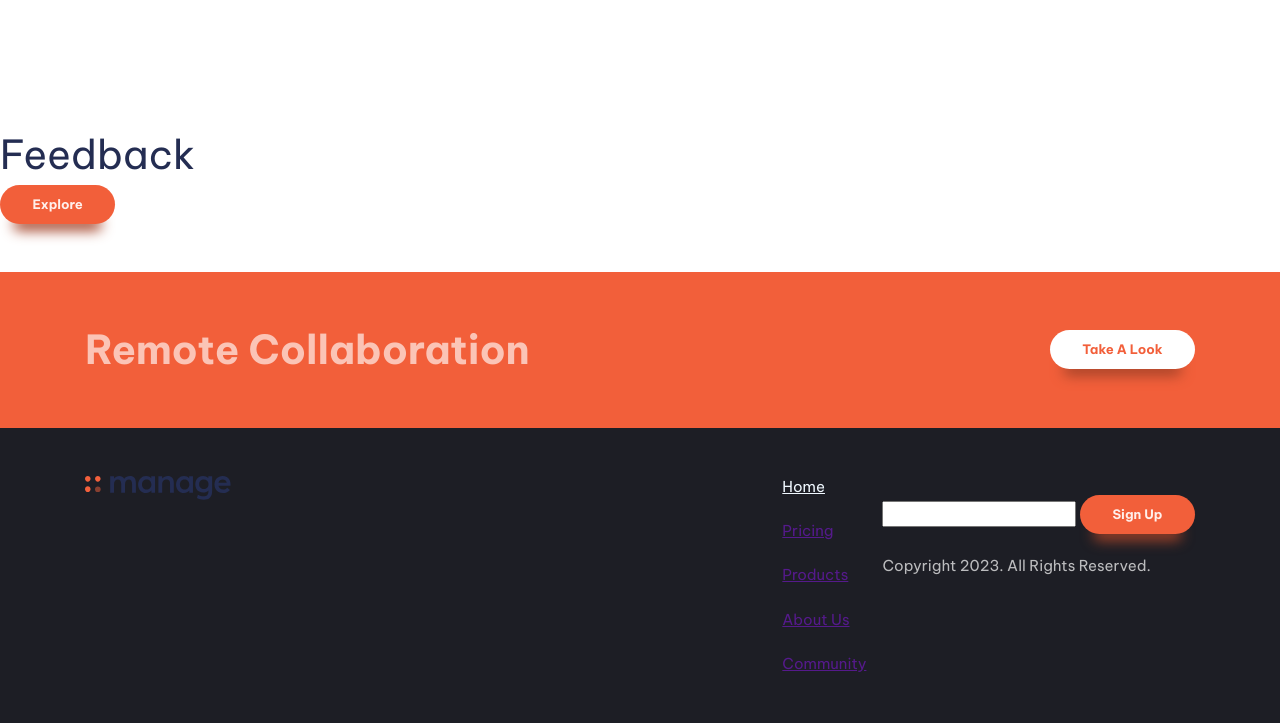
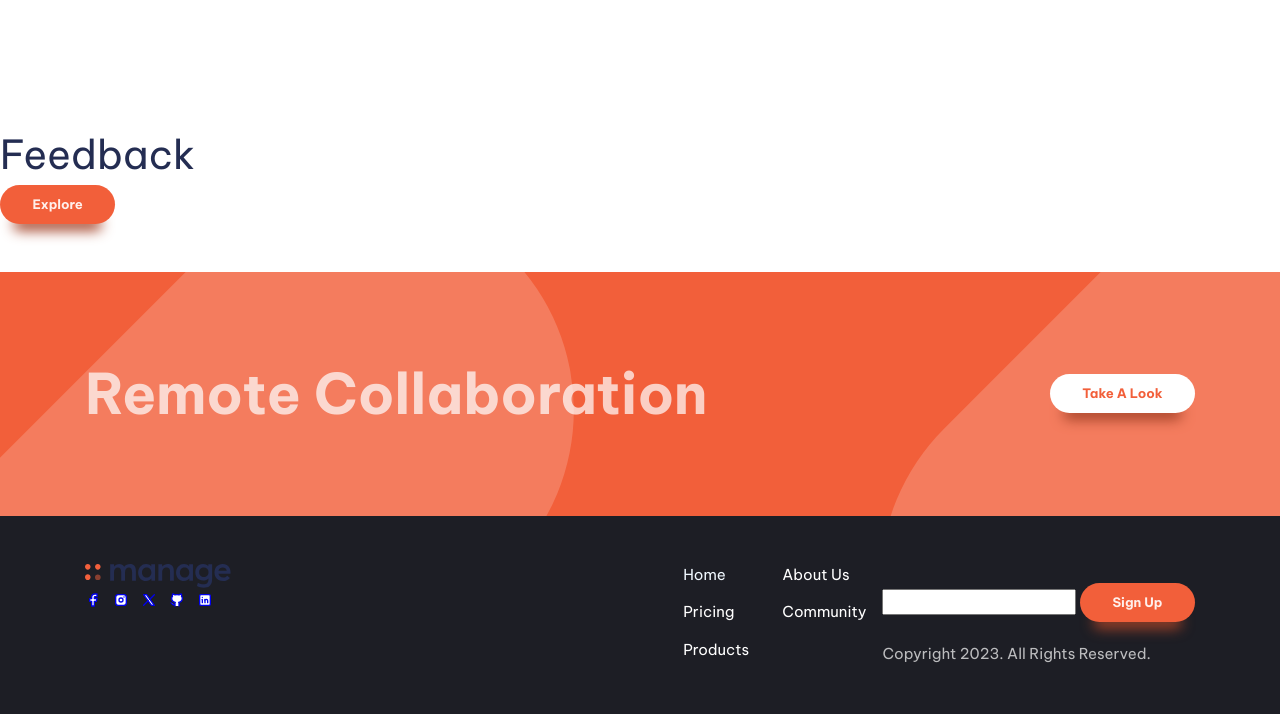
Before and after one commit to Britinogn/VITE-WEBSITE, a website built with Vite: page index.html in a window 1280 px wide. Shown: the part 1153-1876 px from the top of the page. Built offline with nearby package versions, Linux system fonts and the light colour scheme.

Commit message:
footer and icons

```diff
--- a/index.html
+++ b/index.html
@@ -147,15 +147,15 @@
 
       <!-- section for cta  -->
 
-      <section class="cta | bg-accent-400 text-accent-100 padding-block-700">
+      <section class="cta | padding-block-900 bg-accent-400 text-neutral-100 ">
         <div class="container">
 
           <div class="even-columns vertical-align-center">
             <div>
-              <p class="fs-secondary-heading fw-bold" data-width="wide">Remote Collaboration</p>
+              <p class="fs-primary-heading fw-bold" data-width="wide">Remote Collaboration</p>
             </div>
 
-            <div class="justify-self-end">
+            <div class="justify-self-end-md">
               <button class="button" data-type="inverted">Take A Look</button>
             </div>
 
@@ -175,19 +175,60 @@
           <div>
             <a href=""><img src="Images/logo.svg" alt="logo"></a>
 
-            <ul role="list" aria-label="Social Links">
-              <li><a aria-label="facebook"  href="#"></a></li>
-              <li><a aria-label="Instagram" href="#"></a></li>
-              <li><a aria-label="Twitter"   href="#"></a></li>
-              <li><a aria-label="Github"    href="#"></a></li>
-              <li><a aria-label="linkedin"  href="#"></a></li>
+            <ul role="list" aria-label="Social Links" class="social-list">
+
+              <li>
+                <a aria-label="facebook"  href="#">
+                  <svg xmlns="http://www.w3.org/2000/svg" class="social-icon icon-tabler icon-tabler-brand-facebook" width="24" height="24" viewBox="0 0 24 24" stroke-width="2" stroke="currentColor" fill="none" stroke-linecap="round" stroke-linejoin="round">
+                    <path stroke="none" d="M0 0h24v24H0z" fill="none"></path>
+                    <path d="M7 10v4h3v7h4v-7h3l1 -4h-4v-2a1 1 0 0 1 1 -1h3v-4h-3a5 5 0 0 0 -5 5v2h-3"></path>
+                  </svg>
+                  </a>
+              </li>
+
+
+              <li><a aria-label="Instagram" href="#">
+                <svg xmlns="http://www.w3.org/2000/svg" class="social-icon icon-tabler icon-tabler-brand-instagram" width="24" height="24" viewBox="0 0 24 24" stroke-width="2" stroke="currentColor" fill="none" stroke-linecap="round" stroke-linejoin="round">
+                  <path stroke="none" d="M0 0h24v24H0z" fill="none"></path>
+                  <path d="M4 4m0 4a4 4 0 0 1 4 -4h8a4 4 0 0 1 4 4v8a4 4 0 0 1 -4 4h-8a4 4 0 0 1 -4 -4z"></path>
+                  <path d="M12 12m-3 0a3 3 0 1 0 6 0a3 3 0 1 0 -6 0"></path>
+                  <path d="M16.5 7.5l0 .01"></path>
+               </svg>
+              </a></li>
+
+
+              <li><a aria-label="Twitter"   href="#">
+                <svg xmlns="http://www.w3.org/2000/svg" class="social-icon icon-tabler icon-tabler-brand-x" width="24" height="24" viewBox="0 0 24 24" stroke-width="2" stroke="currentColor" fill="none" stroke-linecap="round" stroke-linejoin="round">
+                  <path stroke="none" d="M0 0h24v24H0z" fill="none"></path>
+                  <path d="M4 4l11.733 16h4.267l-11.733 -16z"></path>
+                  <path d="M4 20l6.768 -6.768m2.46 -2.46l6.772 -6.772"></path>
+                </svg>
+              </a></li>
+
+              <li><a aria-label="Github"    href="#">
+                <svg xmlns="http://www.w3.org/2000/svg" class="social-icon icon-tabler icon-tabler-brand-github" width="24" height="24" viewBox="0 0 24 24" stroke-width="2" stroke="currentColor" fill="none" stroke-linecap="round" stroke-linejoin="round">
+                  <path stroke="none" d="M0 0h24v24H0z" fill="none"></path>
+                  <path d="M9 19c-4.3 1.4 -4.3 -2.5 -6 -3m12 5v-3.5c0 -1 .1 -1.4 -.5 -2c2.8 -.3 5.5 -1.4 5.5 -6a4.6 4.6 0 0 0 -1.3 -3.2a4.2 4.2 0 0 0 -.1 -3.2s-1.1 -.3 -3.5 1.3a12.3 12.3 0 0 0 -6.2 0c-2.4 -1.6 -3.5 -1.3 -3.5 -1.3a4.2 4.2 0 0 0 -.1 3.2a4.6 4.6 0 0 0 -1.3 3.2c0 4.6 2.7 5.7 5.5 6c-.6 .6 -.6 1.2 -.5 2v3.5"></path>
+                </svg>
+              </a></li>
+
+              <li><a aria-label="linkedin"  href="#">
+                <svg xmlns="http://www.w3.org/2000/svg" class="social-icon icon-tabler icon-tabler-brand-linkedin" width="24" height="24" viewBox="0 0 24 24" stroke-width="2" stroke="currentColor" fill="none" stroke-linecap="round" stroke-linejoin="round">
+                  <path stroke="none" d="M0 0h24v24H0z" fill="none"></path>
+                  <path d="M4 4m0 2a2 2 0 0 1 2 -2h12a2 2 0 0 1 2 2v12a2 2 0 0 1 -2 2h-12a2 2 0 0 1 -2 -2z"></path>
+                  <path d="M8 11l0 5"></path>
+                  <path d="M8 8l0 .01"></path>
+                  <path d="M12 16l0 -5"></path>
+                  <path d="M16 16v-3a2 2 0 0 0 -4 0"></path>
+                </svg>
+              </a></li>
             </ul>
 
           </div>
 
-          <div class="flow" style="--flow-spacer: 1.45em" >
+          <div class="flow" style="--flow-spacer: 1em" >
             <nav class="footer-nav">
-              <ul class="flow" style="--flow-spacer: 1.45em" aria-label="footer" role="list">
+              <ul class="flow" style="--flow-spacer: 1em" aria-label="footer" role="list">
                 <li><a href="" style="color: aliceblue;">Home</a></li>
                 <li><a href="">Pricing</a></li>
                 <li><a href="">Products</a></li>
--- a/style.css
+++ b/style.css
@@ -154,12 +154,27 @@ svg {
 }
 
 :where(.flow :not(:first-child)){
-  margin-top: var(--flow-spacer, 1.45em);
+  margin-top: var(--flow-spacer, 1em);
 }
 
 /* .flow * + *{
   outline: 3px solid lime;
 } */
+
+.vertical-align-center{
+  align-items: center;
+}
+
+
+.justify-self-end{
+  justify-self: end;
+}
+
+@media (min-width:50em){
+  .justify-self-end-md{
+    justify-self: end;
+  }
+}
 
 
 
@@ -198,16 +213,6 @@ body{
   box-shadow: 0 1.5em 1em -1em var(--clr-accent-500);
 }
 
-.vertical-align-center{
-  align-items: center;
-}
-
-
-.justify-self-end{
-  justify-self: end;
-}
-
-
 
 .button:hover,
 .button:focus-visible{
@@ -228,24 +233,28 @@ body{
 /* cta */
 
 .cta{
-position: relative;
-/* isolation: isolate; */
-overflow: hidden;
+  position: relative;
+  isolation: isolate;
+  text-align: center;
 }
 
 .cta::before{
   content: '';
-  background-image:url(Images/bg-tablet-pattern.svg);
+  background-image: url(Images/bg-tablet-pattern.svg), url(Images/bg-tablet-pattern.svg);
   position: absolute;
-  background: red;
+  /* background:black; */
   inset: 0;
   z-index: -1;
-  opacity:0.6;
   background-repeat: no-repeat;
-  background-position: center;
-  background-size: cover;
+  opacity: 0.2;
+  background-position: -15rem -5rem, 55rem, -12rem;
 }
 
+@media (min-width:50em){
+  .cta{
+    text-align: left;
+  }
+}
 
 
 /* this nav styling */
@@ -494,6 +503,39 @@ img{
 
 }
 
+/* footer */
+
+.footer-nav{
+  columns:2;
+}
+
+.footer-nav a{
+  text-decoration: none;
+  color: var(--clr-neutral-100);
+}
+
+.footer-nav a:is(:hover, :focus){
+  color: var(--clr-accent-100);
+}
+
+.social-list{
+  display: flex;
+  gap: var(--size-300);
+}
+
+
+.social-icon{
+  width:var(--size-900);
+  fill:var(--clr-neutral-100);
+}
+
+@media (min-width:50em){
+  .social-icon{
+    width: var(--size-400);
+  }
+}
+
+
 
 
 
```
Also changed, not shown: Images/social-icons.svg (added).
